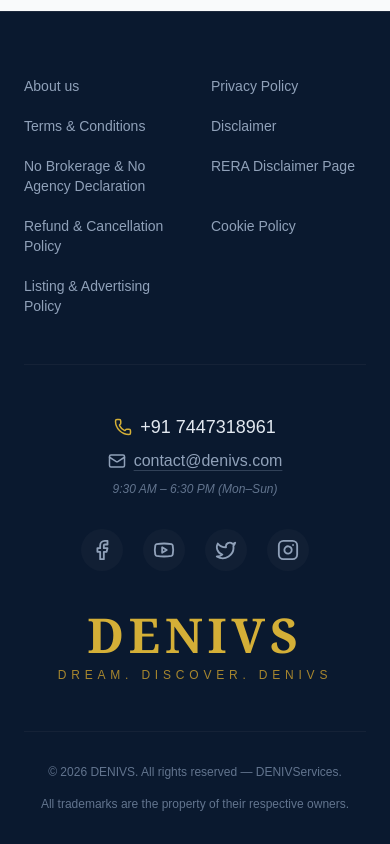
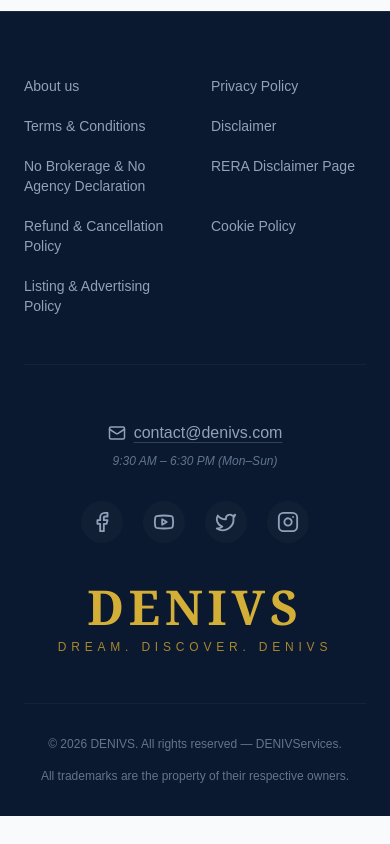
Before and after one commit to denivsofficial/DenivsFinal, a React (Vite) app: page / in a window 390 px wide. Shown: the part 2266-3110 px from the top of the page. After the commit the page ends 3082 px from the top, so only its background shows below. Built offline with nearby package versions, Linux system fonts and the light colour scheme; no server answers.

Commit message:
Removed phone number from footer temporarily

```diff
--- a/src/ComponentPages/Footer.jsx
+++ b/src/ComponentPages/Footer.jsx
@@ -59,8 +59,8 @@ const Footer = () => {
           <div className="flex flex-col items-center lg:items-end gap-6 order-1 lg:order-2">
             <div className="flex flex-col items-center lg:items-end space-y-2">
                <div className="flex items-center gap-2 text-slate-200">
-                  <Phone size={18} className="text-[#d4af37]" />
-                  <span className="text-lg font-medium">+91 7447318961</span>
+                  {/* <Phone size={18} className="text-[#d4af37]" />
+                  <span className="text-lg font-medium">+91 7447318961</span> */}
                </div>
                <div className="flex items-center gap-2 text-slate-400">
                   <Mail size={18} />
```
